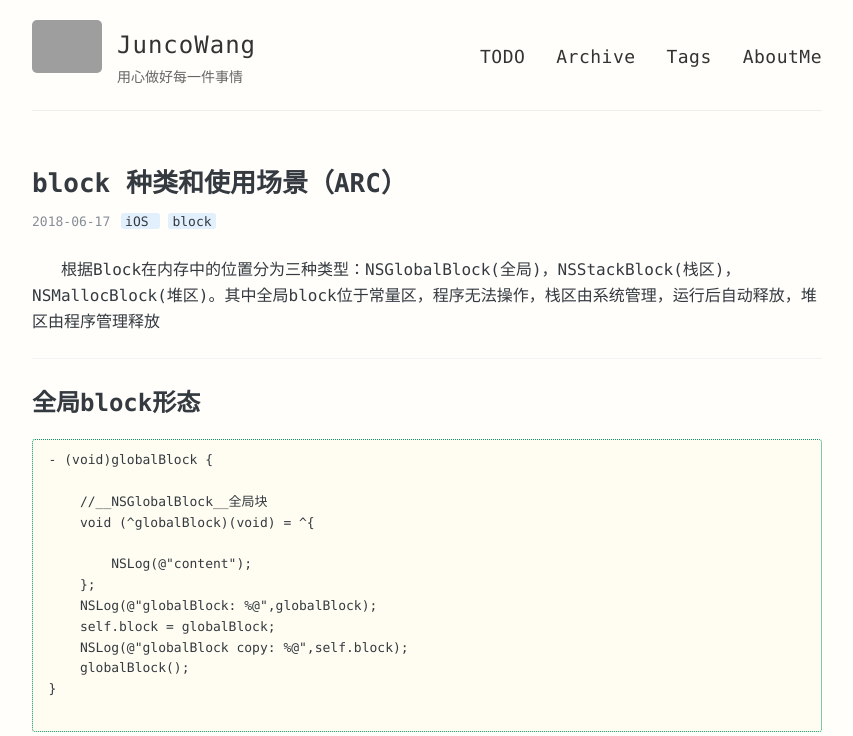
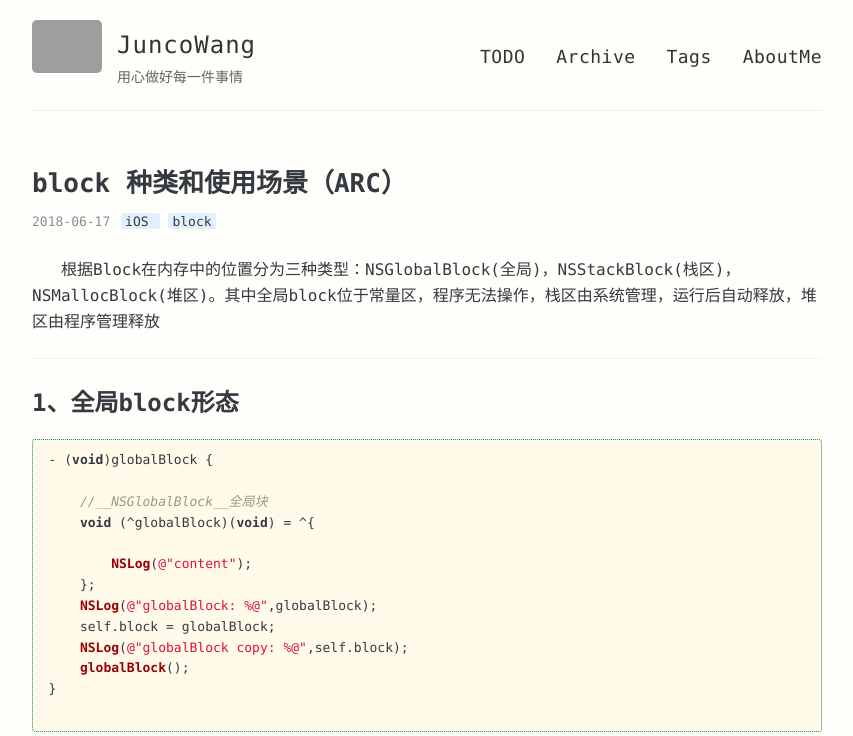
Before and after one commit to wsj195328/wsj195328.github.com, a Jekyll site: the page built from _posts/2018-06-17-iOS-block-class-arc.md, in a window 1280 px wide, cut to the strip 0-736 px from the top of the page. Shown: the whole strip, without its empty margins (213-1066 px from the left). Built offline with Jekyll 4.4.1, drawn with Linux system fonts in a browser that asks for light colours; comment, search, counter and statistics services are not loaded; some of the changed text lies outside the part shown; grey boxes are pictures that could not be loaded.

Commit message:
1、update hightlight style

````diff
--- a/_config.yml
+++ b/_config.yml
@@ -90,6 +90,7 @@ kramdown:
     # Use existing pygments syntax highlighting css
     css_class: 'highlight'
 
+
 # Set the Sass partials directory, as we're using @imports
 sass:
   style: :expanded # You might prefer to minify using :compressed
--- a/_posts/2018-06-17-iOS-block-class-arc.md
+++ b/_posts/2018-06-17-iOS-block-class-arc.md
@@ -10,9 +10,9 @@ comments: true
 
  ---
 
-## 全局block形态
+## 1、全局block形态
 
-```
+```c#
 - (void)globalBlock {
 
     //__NSGlobalBlock__全局块
@@ -27,15 +27,17 @@ comments: true
 }
 
 ```
-![1](http://ov2frenna.bkt.clouddn.com/blog/20180617131510.png?imageView2/0/q/100|watermark/2/text/SnVuY29XYW5n/font/5qW35L2T/fontsize/1000/fill/I0IzRjA5MA==/dissolve/55/gravity/SouthEast/dx/10/dy/44)
+
+
+![1](http://ov2frenna.bkt.clouddn.com/blog/20180617131510.png)
 
 ARC环境下不管全局有没有引用，都是 `__NSGlobalBlock__ `
 
 ---
 
-## 栈区block形态
+## 2、栈区block形态
 
-```
+```c#
 *第一种*
 - (void)stackBlock {
 
@@ -75,9 +77,9 @@ ARC环境下不管全局有没有引用，都是 `__NSGlobalBlock__ `
 
 ---
 
-## 堆区block形态
+## 3、堆区block形态
 
-```
+```c#
 - (void)headBlock {
 
     //__NSMallocBlock__
--- a/_sass/_highlights.scss
+++ b/_sass/_highlights.scss
@@ -19,7 +19,7 @@ pre.highlight {
   overflow: scroll;
 }
 
-.highlight  { background: rgba(#FFFAE8,0.3); }
+.highlight  { background: rgba(#FFFAE8,0.7); }
 .highlight .c { color: #999988; font-style: italic } /* Comment */
 .highlight .err { color: #a61717; background-color: #e3d2d2 } /* Error */
 .highlight .k { font-weight: bold } /* Keyword */
````
Also changed, not shown: other parts of _posts/2018-06-17-iOS-block-class-arc.md (+2 -2 lines).
